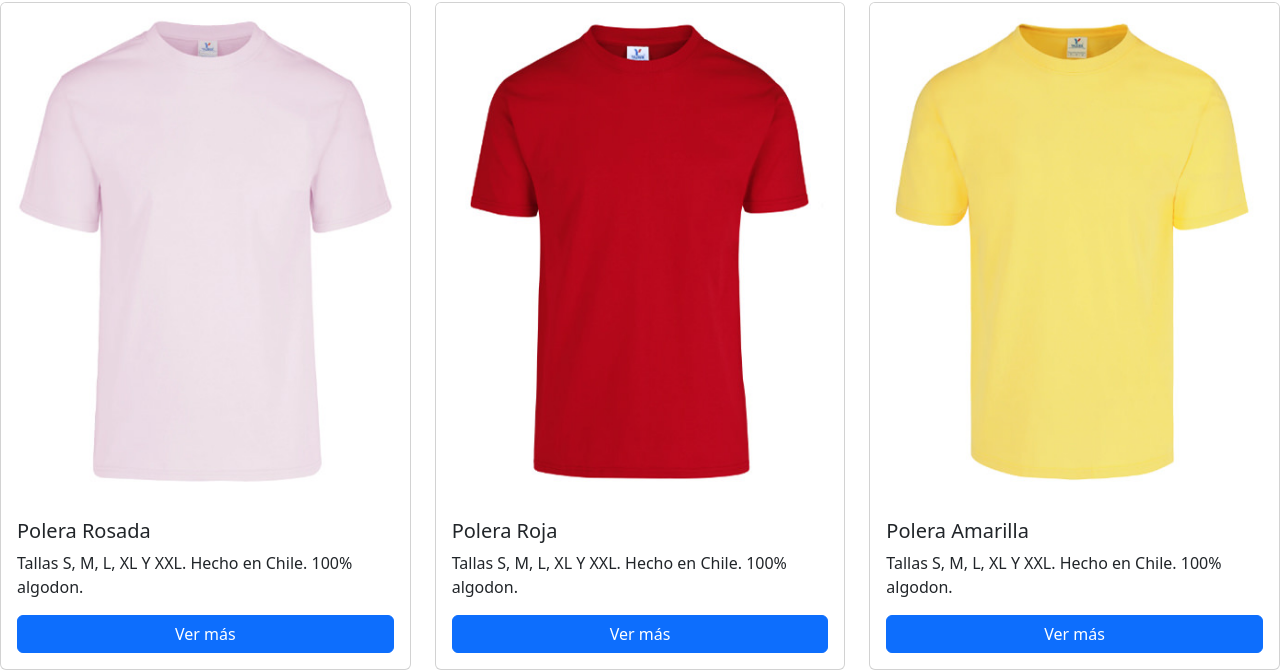
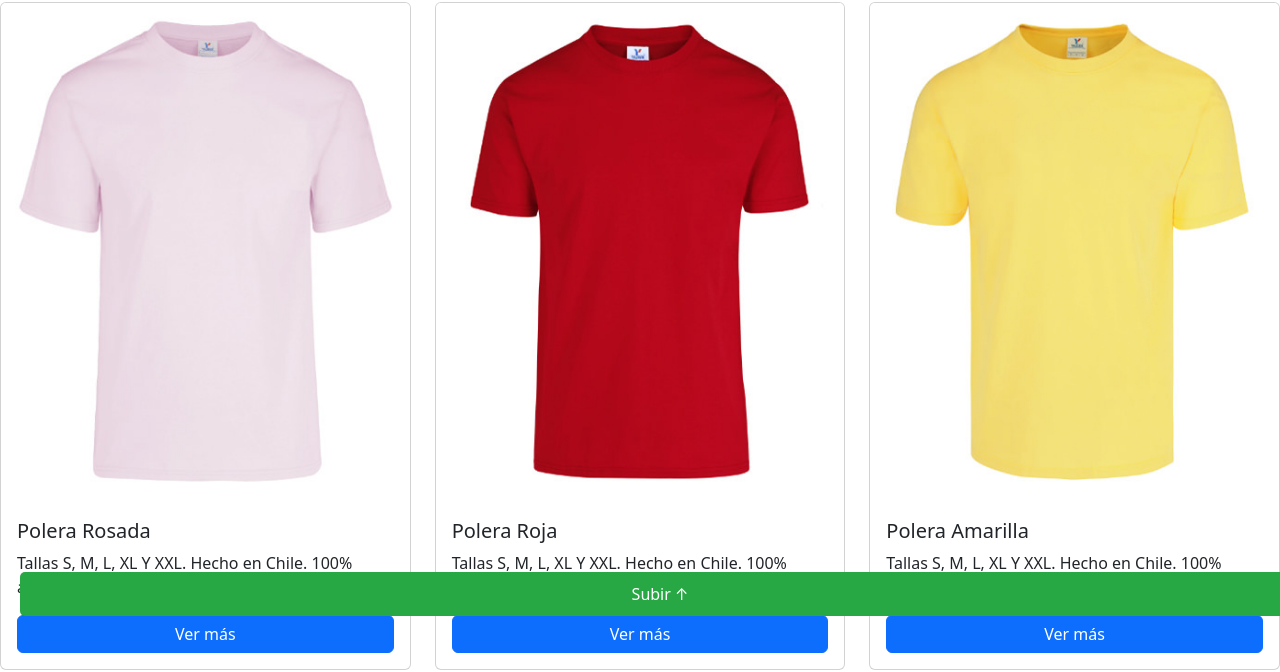
Before and after one commit to abrifb/Ejemplo02, a plain HTML site: page index.html in a window 1280 px wide. Shown: the part 164-836 px from the top of the page. Drawn offline with nearby package versions, Linux system fonts and the light colour scheme.

Commit message:
Creación boton de subida

```diff
--- a/assets/css/styles.css
+++ b/assets/css/styles.css
@@ -0,0 +1,17 @@
+
+.btn-flotante{
+    position: fixed;
+    bottom: 20px;
+    right: 20px;
+    left: 20px;
+    padding: 10px 15px;
+    background: #28a745;
+    color: white;
+    border: none;
+    border-radius: 5px;
+    cursor: pointer;
+}
+
+.btn-flotante:hover {
+    background: #0056b3;
+}
--- /dev/null
+++ b/assets/js/app.js
@@ -0,0 +1,6 @@
+document.getElementById("btnTop").addEventListener("click", function () {
+    window.scrollTo({
+        top: 0,
+        behavior: "smooth"
+    });
+});
--- a/index.html
+++ b/index.html
@@ -113,10 +113,12 @@
         </div>
     </div>
 
+    <button id="btnTop" class="btn-flotante">Subir ↑</button>
+
     </main>
     <footer class="bg-dark text-white text-center py-3 mt-5">
     <p class="mb-0">&copy; 2025 Tienda Poleras. Todos los derechos reservados.</p>
     </footer>
-
+    <script src="./assets/js/app.js"></script>
 </body>
 </html>
```
